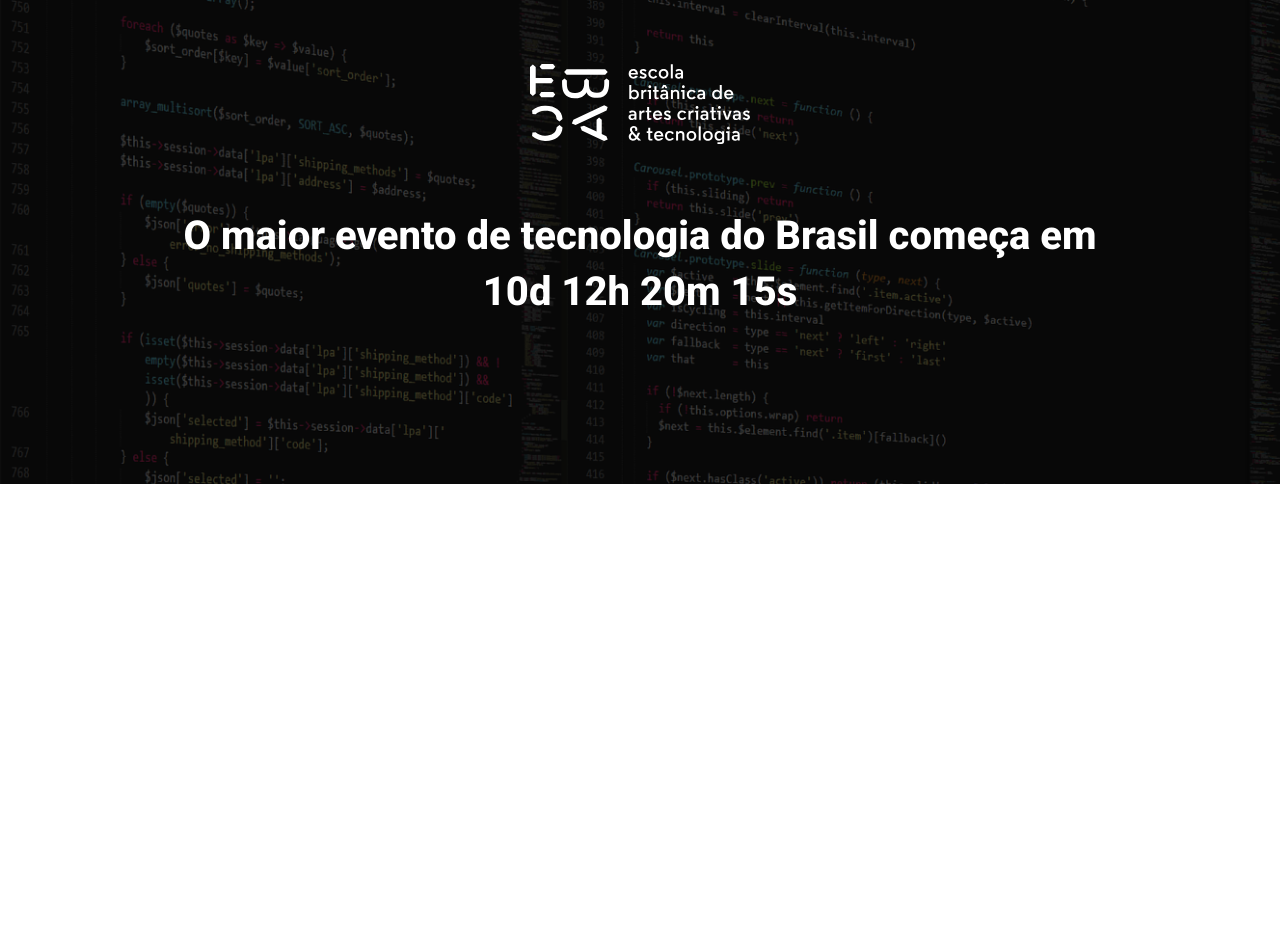
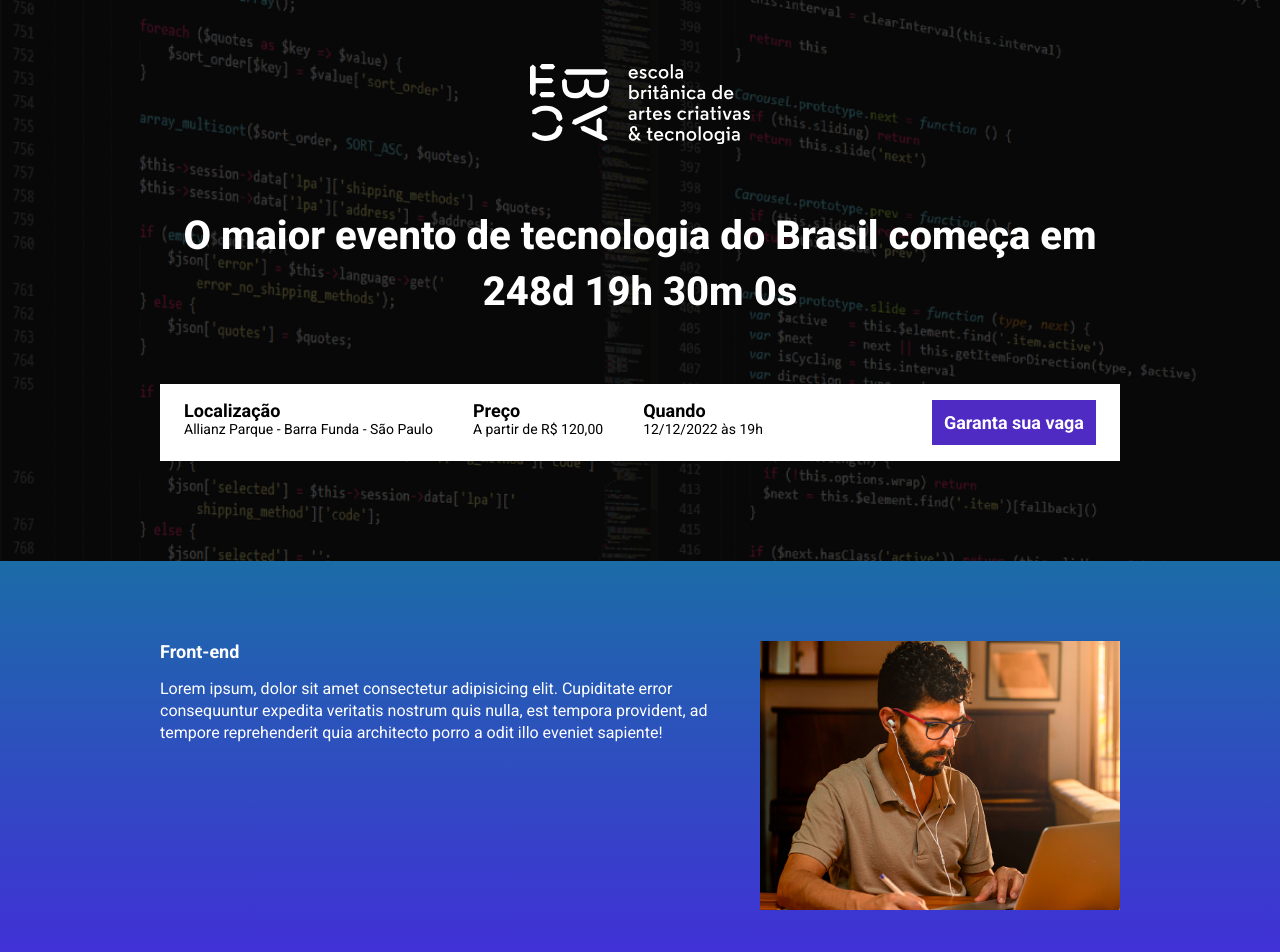
Before and after one commit to matheexe/LP-c-Parcel, a website built with Parcel: page src/index.html in a window 1280 px wide. Shown: the top 952 px of the page. Before the commit the page ends 800 px from the top, so only its background shows below. Built offline with nearby package versions, Linux system fonts and the light colour scheme.

Commit message:
Criando a contagem regressiva

```diff
--- a/package.json
+++ b/package.json
@@ -4,6 +4,7 @@
   "description": "",
   "scripts": {
     "dev": "parcel serve src/index.html src/styles/main.scss src/scripts/main.js",
+    "build": "parcel build src/index.html",
     "test": "echo \"Error: no test specified\" && exit 1"
   },
   "keywords": [],
--- a/src/index.html
+++ b/src/index.html
@@ -7,6 +7,7 @@
     <link rel="preconnect" href="https://fonts.gstatic.com" crossorigin>
     <link href="https://fonts.googleapis.com/css2?family=Lato:ital,wght@0,100;0,300;0,400;0,700;0,900;1,100;1,300;1,400;1,700;1,900&family=Open+Sans:ital,wght@0,300..800;1,300..800&family=Roboto:ital,wght@0,100..900;1,100..900&display=swap" rel="stylesheet">
     <link rel="stylesheet" href="styles/main.scss">
+    <link rel="stylesheet" href="https://unpkg.com/aos@next/dist/aos.css" />
     <title>EBAC Tech Talks</title>
 </head>
 <body>
@@ -14,11 +15,82 @@
         <div class="container">
             <img class="hero__logo" src="./images/ebac_logo.svg" alt="EBAC">
             <p class="hero__text">
-                O maior evento de tecnologia do Brasil começa em 10d 12h 20m 15s
+                O maior evento de tecnologia do Brasil <span id="contador"></span>
             </p>
+            <div class="infos-bar">
+                <ul class="infos-bar__infos">
+                    <li class="infos-bar__infos__item">
+                        <b>Localização</b>
+                        Allianz Parque - Barra Funda - São Paulo
+                    </li>
+                    <li class="infos-bar__infos__item">
+                        <b>Preço</b>
+                        A partir de R$ 120,00
+                    </li>
+                    <li class="infos-bar__infos__item">
+                        <b>Quando</b>
+                        12/12/2022 às 19h
+                    </li>
+                </ul>
+                <a href="" class="button button--primary">
+                    Garanta sua vaga
+                </a>
+            </div>
         </div>
     </header>
-
+    <section class="event event--frontend">
+        <div class="container" data-aos="fade-right">
+            <div class="event__details">
+                <h2 class="event__details__title">
+                    Front-end
+                </h2>
+                <p class="event__details__description">
+                    Lorem ipsum, dolor sit amet consectetur adipisicing elit. Cupiditate error consequuntur expedita veritatis nostrum quis nulla, est tempora provident, ad tempore reprehenderit quia architecto porro a odit illo eveniet sapiente!
+                </p>
+            </div>
+            <img class="event__image" src="./images/frontend.png" alt="Front-End">
+        </div>
+    </section>
+    <section class="event event--ui-ux event--image-left">
+        <div class="container" data-aos="fade-left">
+            <div class="event__details">
+                <h2 class="event__details__title">
+                    UI/UX
+                </h2>
+                <p class="event__details__description">
+                    Lorem ipsum, dolor sit amet consectetur adipisicing elit. Cupiditate error consequuntur expedita veritatis nostrum quis nulla, est tempora provident, ad tempore reprehenderit quia architecto porro a odit illo eveniet sapiente!
+                </p>
+            </div>
+            <img class="event__image" src="./images/ui-ux.png" alt="UI/UX">
+        </div>
+    </section>
+    <section class="event event--data-science">
+        <div class="container" data-aos="fade-right">
+            <div class="event__details">
+                <h2 class="event__details__title">
+                    Data Science
+                </h2>
+                <p class="event__details__description">
+                    Lorem ipsum, dolor sit amet consectetur adipisicing elit. Cupiditate error consequuntur expedita veritatis nostrum quis nulla, est tempora provident, ad tempore reprehenderit quia architecto porro a odit illo eveniet sapiente!
+                </p>
+            </div>
+            <img class="event__image" src="./images/data.png" alt="Data Science">
+        </div>
+    </section>
+    <section class="event event--backend event--image-left">
+        <div class="container" data-aos="fade-left">
+            <div class="event__details">
+                <h2 class="event__details__title">
+                    Back-end
+                </h2>
+                <p class="event__details__description">
+                    Lorem ipsum, dolor sit amet consectetur adipisicing elit. Cupiditate error consequuntur expedita veritatis nostrum quis nulla, est tempora provident, ad tempore reprehenderit quia architecto porro a odit illo eveniet sapiente!
+                </p>
+            </div>
+            <img class="event__image" src="./images/backend.png" alt="Back-End">
+        </div>
+    </section>
+    <script src="https://unpkg.com/aos@next/dist/aos.js"></script>
     <script src="./scripts/main.js"></script>
 </body>
 </html>
--- a/src/scripts/main.js
+++ b/src/scripts/main.js
@@ -1 +1,26 @@
-console.log('oi');
+    AOS.init();
+
+const dataDoEvento = new Date("Dec 12, 2026 19:00:00");
+const timeStampDoEvento = dataDoEvento.getTime();
+
+const contaRegressiva = setInterval(function(){
+    const agora = new Date();
+    const timeStampAtual = agora.getTime();
+
+    const distanciaAteOEvento = timeStampDoEvento - timeStampAtual;
+
+    const diasEmMs = 1000 * 60 * 60 * 24;
+    const horasEmMs = 1000 * 60 * 60;
+    const minutosEmMs = 1000 * 60;
+
+    const diasAteOEvento = Math.floor(distanciaAteOEvento / diasEmMs);
+    const horasAteOEvento = Math.floor((distanciaAteOEvento % diasEmMs) / horasEmMs);
+    const minutosAteOEvento = Math.floor((distanciaAteOEvento % horasEmMs) / minutosEmMs);
+    const segundosAteOEvento = Math.floor((distanciaAteOEvento % minutosEmMs) / 1000);
+
+    document.getElementById('contador').innerHTML = `começa em ${diasAteOEvento}d ${horasAteOEvento}h ${minutosAteOEvento}m ${segundosAteOEvento}s`;
+    if (distanciaAteOEvento < 0){
+        clearInterval(contaRegressiva);
+        document.getElementById('contador').innerHTML = "já começou!";
+    }
+}, 1000);
--- /dev/null
+++ b/src/styles/_event.scss
@@ -0,0 +1,64 @@
+@use 'variables';
+
+.event{
+    padding: 80px 0;
+
+    &--frontend{
+        background-image: linear-gradient(variables.$blue1, variables.$blue2);
+    }
+
+    &--ui-ux{
+        background-image: linear-gradient(variables.$blue2, variables.$pink1);
+    }
+
+    &--data-science{
+        background-image: linear-gradient(variables.$pink1, variables.$yellow1);
+    }
+
+    &--backend{
+        background-image: linear-gradient(variables.$yellow1, variables.$pink1);
+    }
+
+    &--image-left{
+        .container{
+            flex-direction: row-reverse;
+        }
+    }
+
+    .container{
+        display: flex;
+        gap: 40px;
+    }
+
+    &__image{
+        max-width: 360px;
+    }
+
+    &__details{
+
+        &__title{
+            font-size: 18px;
+            font-weight: bold;
+            margin-bottom: 16px;
+        }
+
+        &__description{
+            line-height: 22px;
+        }
+    }
+
+    @media(max-width: 640px){
+        .container{
+            display: block;
+        }
+
+        &__image{
+            width: 100%;
+        }
+
+        &__details{
+            margin-right: 0;
+            margin-bottom: 16px;
+        }
+    }
+}
--- a/src/styles/hero.scss
+++ b/src/styles/_hero.scss
@@ -1,3 +1,5 @@
+@use 'variables';
+
 .hero{
     padding-top: 64px;
     padding-bottom: 100px;
@@ -17,7 +19,7 @@
         height: 100%;
         top: 0;
         left: 0;
-        background-color: #000;
+        background-color: variables.$secondaryTextColor;
         opacity: 0.7;
     }
 
--- /dev/null
+++ b/src/styles/_variables.scss
@@ -0,0 +1,8 @@
+$textColor: #fff;
+$secondaryTextColor: #000;
+
+$blue1: #1B6CA7;
+$blue2: #442BDB;
+$pink1: #89223B;
+$yellow1: #9C791D;
+$purple1: #4f2ac3;
--- /dev/null
+++ b/src/styles/components/_buttons.scss
@@ -0,0 +1,25 @@
+@use '../variables';
+
+.button{
+    padding: 12px;
+    font-size: 18px;
+    font-weight: bold;
+    text-decoration: none;
+    text-align: center;
+    white-space: nowrap;
+
+    &--primary{
+        color: variables.$textColor;
+        background-color: variables.$purple1;
+    }
+
+    @media (max-width: 640px){
+        display: block;
+        width: 100%;
+    }
+
+    @media(max-width: 1024px){
+        display: flex;
+        align-items: center;
+    }
+}
--- /dev/null
+++ b/src/styles/components/_infos_bar.scss
@@ -0,0 +1,42 @@
+@use '../variables';
+
+.infos-bar{
+    display: flex;
+    justify-content: space-between;
+    padding: 16px 24px;
+    background-color: variables.$textColor;
+
+    &__infos{
+        display: flex;
+        gap: 40px;
+
+        &__item{
+            font-size: 14px;
+            color: variables.$secondaryTextColor;
+
+            b{
+                color: variables.$secondaryTextColor;
+                font-size: 18px;
+                display: block;
+            }
+        }
+    }
+
+    @media (max-width: 640px){
+        display: block;
+
+        &__infos{
+            display: block;
+
+            &__item{
+                margin-bottom: 24px;
+            }
+        }
+    }
+
+    @media(max-width: 1024px){
+        &__infos{
+            gap: 16px;
+        }
+    }
+}
--- a/src/styles/main.scss
+++ b/src/styles/main.scss
@@ -1,11 +1,16 @@
 @use 'hero';
+@use 'event';
+@use 'components/infos_bar';
+@use 'components/buttons';
+@use 'variables';
 
 *{
     margin: 0;
     padding: 0;
     box-sizing: border-box;
     font-family: Roboto, sans-serif;
-    color: #fff;
+    color: variables.$textColor;
+    list-style: none;
 }
 
 .container{
```
Also changed, not shown: 1 other file.
